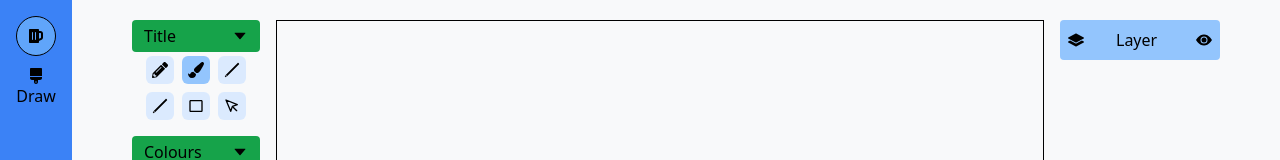
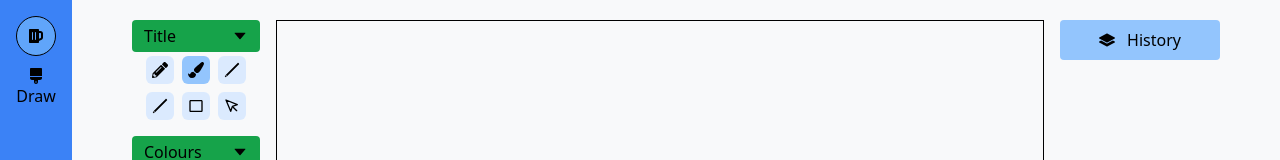
Before and after one commit to WaifuForever/JustPaint, a React (Create React App) app: page /draw in a window 1280 px wide. Shown: the top 160 px of the page. Built offline with nearby package versions, Linux system fonts and the light colour scheme.

Commit message:
feat: hide element     change layer tab design;

```diff
--- a/package.json
+++ b/package.json
@@ -13,6 +13,7 @@
         "react-icons": "^4.4.0",
         "react-router-dom": "^6.4.0",
         "react-scripts": "5.0.1",
+        "tailwind-scrollbar-hide": "^1.1.7",
         "uuidv4": "^6.2.13",
         "web-vitals": "^2.1.0"
     },
--- a/src/components/Layer.jsx
+++ b/src/components/Layer.jsx
@@ -24,14 +24,13 @@ const renderIcon = (elementType) => {
 const Layer = ({
     icon,
     currentTitle,
-    isShown,
-    setIsShown,
     elements,
     selectedElement,
     setElements,
     drewElements,
 }) => {
     const [title, setTitle] = useState(currentTitle);
+    const [editTitle, setEditTitle] = useState(false);
     const [collapse, setCollapse] = useState(false);
 
     const deleteElement = (id) => {
@@ -41,25 +40,39 @@ const Layer = ({
         drewElements.current = false;
     };
 
+    const hideElement = (id) => {
+        let updatedElements = elements.map((e) => {
+            if (e.id === id) e.isVisible = !e.isVisible;
+            return e;
+        });
+        drewElements.current = false;
+        setElements(updatedElements);
+    };
+
     return (
         <div className="flex flex-col">
             <div
-                className={`flex w-40 items-center justify-between gap-3 bg-blue-300 p-2 rounded`}
+                className={`flex w-40 items-center justify-center gap-3 bg-blue-300 p-2 rounded`}
                 onClick={() => setCollapse(!collapse)}
             >
                 <div>{icon}</div>
-                <input
-                    className="border-0 w-12 bg-transparent outline-none focus:outline-none"
-                    type="text"
-                    onChange={(e) => setTitle(e.target.value)}
-                    value={title ? title : ''}
-                />
-                <div className="cursor-pointer" onClick={setIsShown}>
-                    {isShown ? <BsFillEyeFill /> : <BsFillEyeSlashFill />}
-                </div>
+                {editTitle ? (
+                    <input
+                        className="border-0 w-12 bg-transparent outline-none focus:outline-none"
+                        type="text"
+                        onChange={(e) => setTitle(e.target.value)}
+                        onBlur={() => setEditTitle(false)}
+                        value={title}
+                    />
+                ) : (
+                    <span onDoubleClick={() => setEditTitle(true)}>
+                        {title}
+                    </span>
+                )}
             </div>
+
             <div
-                className={`flex flex-col justify-center items-center ${
+                className={`h-64 overflow-auto mx-auto scrollbar-hide  ${
                     collapse ? 'hidden' : ''
                 }`}
             >
@@ -75,9 +88,17 @@ const Layer = ({
                                     : 'bg-blue-300 hover:bg-blue-500'
                             } flex w-32 items-center justify-between gap-3 border-t-2 p-2 rounded`}
                         >
-                            <div className="text-sm border">
-                                {renderIcon(element.elementType)}
+                            <div
+                                className="cursor-pointer text-sm border"
+                                onClick={() => hideElement(element.id)}
+                            >
+                                {element.isVisible ? (
+                                    <BsFillEyeFill />
+                                ) : (
+                                    <BsFillEyeSlashFill />
+                                )}
                             </div>
+
                             <input
                                 className="border-0 text-xs w-12 bg-transparent outline-none focus:outline-none"
                                 type="text"
--- a/src/pages/DrawScreen.jsx
+++ b/src/pages/DrawScreen.jsx
@@ -12,7 +12,7 @@ import ToolButton from '../components/ToolButton';
 import Layer from '../components/Layer';
 import ColourPicker from '../components/ColourPicker';
 
-const createElement = (firstPoint, elementType, width, colour) => {
+const createElement = (firstPoint, elementType, width, colour, isVisible) => {
     if (elementType === 'brush' || elementType === 'pencil')
         return {
             id: uuid(),
@@ -20,6 +20,7 @@ const createElement = (firstPoint, elementType, width, colour) => {
             elementType,
             width,
             colour,
+            isVisible,
         };
 
     return {
@@ -29,6 +30,7 @@ const createElement = (firstPoint, elementType, width, colour) => {
         width,
         colour,
         id: uuid(),
+        isVisible,
     };
 };
 
@@ -213,8 +215,17 @@ const drawDdaLine = (startPoint, endPoint, width, colour, ctx) => {
 };
 
 const drawElement = (element, context) => {
-    const { width, elementType, colour, startPoint, endPoint, length } =
-        element;
+    const {
+        width,
+        elementType,
+        colour,
+        startPoint,
+        endPoint,
+        length,
+        isVisible,
+    } = element;
+
+    if (!isVisible) return;
 
     switch (elementType) {
         case 'rectangle':
@@ -255,7 +266,6 @@ const drawElement = (element, context) => {
             break;
 
         case 'pencil':
-            console.log(element);
             strokeArrayPoints(context, element);
             context.strokeStyle = element.colour;
             context.stroke();
@@ -410,8 +420,6 @@ const DrawScreen = () => {
         if (!drewElementsRef.current) {
             const ctx = canvasRef.current.getContext('2d');
 
-            //ctx.scale(dpi, dpi);
-
             ctx.clearRect(
                 0,
                 0,
@@ -462,7 +470,7 @@ const DrawScreen = () => {
                 offset,
             });
         } else {
-            const element = createElement(point, elementType, 2, colour);
+            const element = createElement(point, elementType, 2, colour, true);
 
             drewElementsRef.current = false;
             setLastElement(element);
@@ -489,8 +497,15 @@ const DrawScreen = () => {
 
             if (!selectedElement) return;
             if (selectedElement.points) {
-                const { points, width, colour, id, offset, elementType } =
-                    selectedElement;
+                const {
+                    points,
+                    width,
+                    colour,
+                    id,
+                    offset,
+                    elementType,
+                    isVisible,
+                } = selectedElement;
 
                 updateElement({
                     points: points.map((item) => {
@@ -499,6 +514,7 @@ const DrawScreen = () => {
                     elementType,
                     width,
                     colour,
+                    isVisible,
                     id,
                 });
             } else {
@@ -509,6 +525,7 @@ const DrawScreen = () => {
                     colour,
                     id,
                     elementType,
+                    isVisible,
                     offset,
                 } = selectedElement;
 
@@ -527,6 +544,7 @@ const DrawScreen = () => {
                         y: correctedPosition.y + endPoint.y - startPoint.y,
                     },
                     elementType,
+                    isVisible,
                     width,
                     colour,
                     id,
@@ -539,6 +557,7 @@ const DrawScreen = () => {
                     elementType: elementType,
                     width: 2,
                     colour,
+                    isVisible: elements[index].isVisible,
                     id: elements[index].id,
                 });
             } else
@@ -548,15 +567,16 @@ const DrawScreen = () => {
                     elementType: elementType,
                     width: 2,
                     colour,
+                    isVisible: elements[index].isVisible,
                     id: elements[index].id,
                 });
         }
         drewElementsRef.current = false;
     };
+    console.log('mounted');
+    console.log(elements);
 
     const handleMouseUp = (event) => {
-        console.log(elements);
-
         setSelectedElement(null);
         setIsDrawing(false);
     };
@@ -638,9 +658,7 @@ const DrawScreen = () => {
             <div className="flex flex-col">
                 <Layer
                     icon={<BsFillLayersFill />}
-                    currentTitle="Layer"
-                    isShown={displayCanvas}
-                    setIsShown={() => setDisplayCanvas(!displayCanvas)}
+                    currentTitle="History"
                     elements={elements}
                     selectedElement={
                         elementType === 'select' && selectedElement
--- a/tailwind.config.js
+++ b/tailwind.config.js
@@ -31,5 +31,5 @@ module.exports = {
             },
         },
     },
-    plugins: [],
+    plugins: [require('tailwind-scrollbar-hide')],
 };
```
Also changed, not shown: 1 other file (tests, documents, lock files or other folders).
